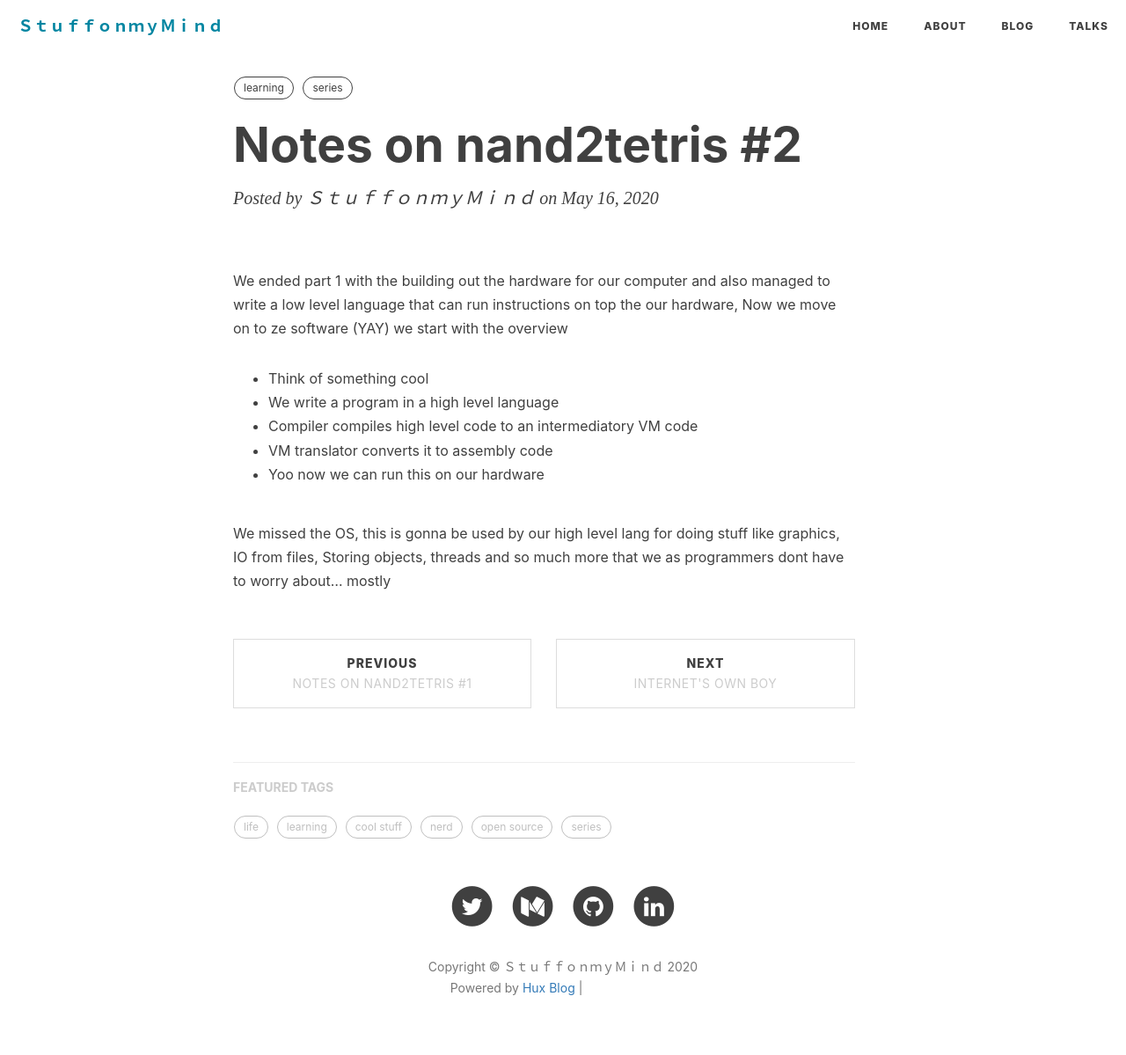
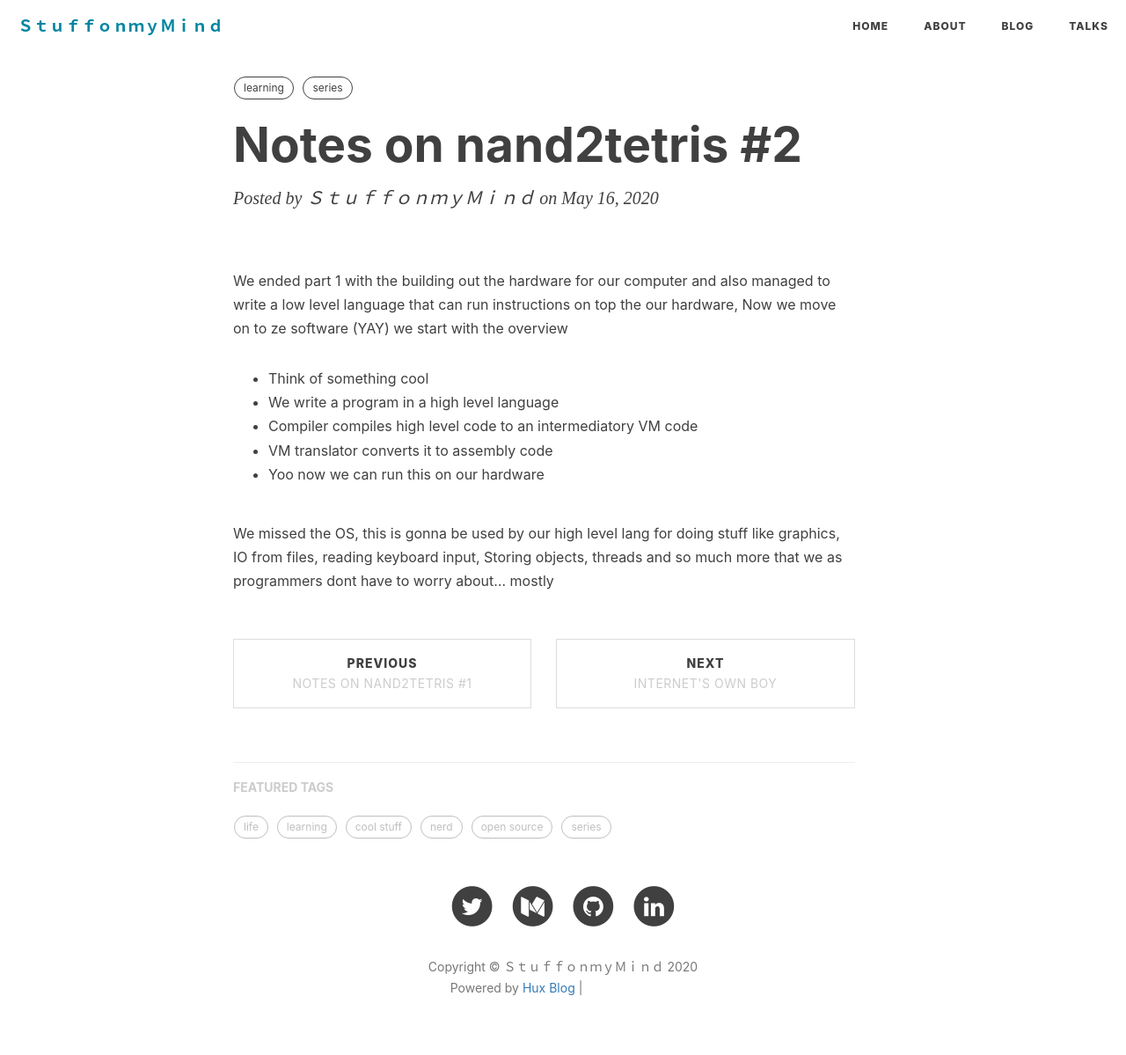
Before and after one commit to Sangarshanan/sangarshanan.github.io, a Jekyll site: the page built from _posts/2020-05-16-nand2tetris#2.md, in a window 1280 px wide. Shown: the whole page at 88% size. Built offline with Jekyll 4.4.1, drawn with Linux system fonts in a browser that asks for light colours; nearby versions of some CDN libraries; comment, search, counter and statistics services are not loaded; grey boxes are pictures that could not be loaded.

Commit message:
More text

```diff
--- a/_posts/2020-05-16-nand2tetris#2.md
+++ b/_posts/2020-05-16-nand2tetris#2.md
@@ -19,4 +19,4 @@ We ended part 1 with the building out the hardware for our computer and also man
 - VM translator converts it to assembly code
 - Yoo now we can run this on our hardware
 
-We missed the OS, this is gonna be used by our high level lang for doing stuff like graphics, IO from files, Storing objects, threads and so much more that we as programmers dont have to worry about... mostly
+We missed the OS, this is gonna be used by our high level lang for doing stuff like graphics, IO from files, reading keyboard input, Storing objects, threads and so much more that we as programmers dont have to worry about... mostly
```
